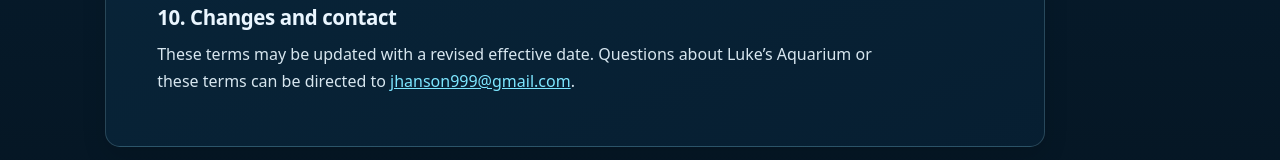
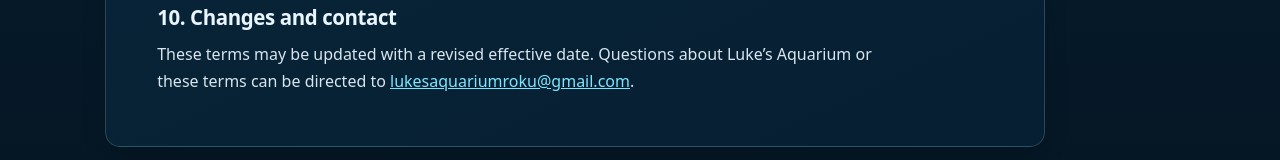
Before and after one commit to jhanson999/Luke-s-Aquarium-Page, a plain HTML site: page terms-of-use.html in a window 1280 px wide. Shown: the part 2039-2199 px from the top of the page. Drawn offline with Linux system fonts and the light colour scheme; files that its build step writes are made by us from their sources.

Commit message:
Update terms-of-use.html

```diff
--- a/terms-of-use.html
+++ b/terms-of-use.html
@@ -15,7 +15,7 @@
   <header class="site-header">
     <div class="wrap header-inner">
       <a class="brand" href="index.html"><span class="brand-bubbles" aria-hidden="true">◌</span> Luke’s Aquarium</a>
-      <nav aria-label="Main navigation"><a href="index.html">Learn More</a><a href="privacy-policy.html">Privacy Policy</a><a href="terms-of-use.html" aria-current="page" class="active">Terms of Use</a></nav>
+      <nav aria-label="Main navigation"><a href="index.html">Learn More</a> <a href="privacy-policy.html">Privacy Policy</a> <a href="terms-of-use.html" aria-current="page" class="active">Terms of Use</a></nav>
     </div>
   </header>
   <main id="main">
@@ -58,7 +58,7 @@
     <p>Roku devices, software, and distribution services are governed by Roku’s own agreements and policies. Luke’s Aquarium is independently developed and is not sponsored or endorsed by Roku, Inc.</p>
 
     <h2>10. Changes and contact</h2>
-    <p>These terms may be updated with a revised effective date. Questions about Luke’s Aquarium or these terms can be directed to <a href="mailto:jhanson999@gmail.com">jhanson999@gmail.com</a>.</p>
+    <p>These terms may be updated with a revised effective date. Questions about Luke’s Aquarium or these terms can be directed to <a href="mailto:lukesaquariumroku@gmail.com">lukesaquariumroku@gmail.com</a>.</p>
   </article>
 
     </div>
@@ -66,7 +66,7 @@
   <footer class="site-footer">
     <div class="wrap footer-inner">
       <div><strong>Luke’s Aquarium</strong><span class="footer-note">An independently created animated freshwater screensaver for Roku.</span></div>
-      <nav aria-label="Footer navigation"><a href="index.html">Learn More</a><a href="privacy-policy.html">Privacy</a><a href="terms-of-use.html">Terms</a></nav>
+      <nav aria-label="Footer navigation"><a href="index.html">Learn More</a> <a href="privacy-policy.html">Privacy</a> <a href="terms-of-use.html">Terms</a></nav>
     </div>
     <p class="wrap fineprint">Roku is a trademark of Roku, Inc. Luke’s Aquarium is independently developed and is not affiliated with or endorsed by Roku, Inc.</p>
   </footer>
```
